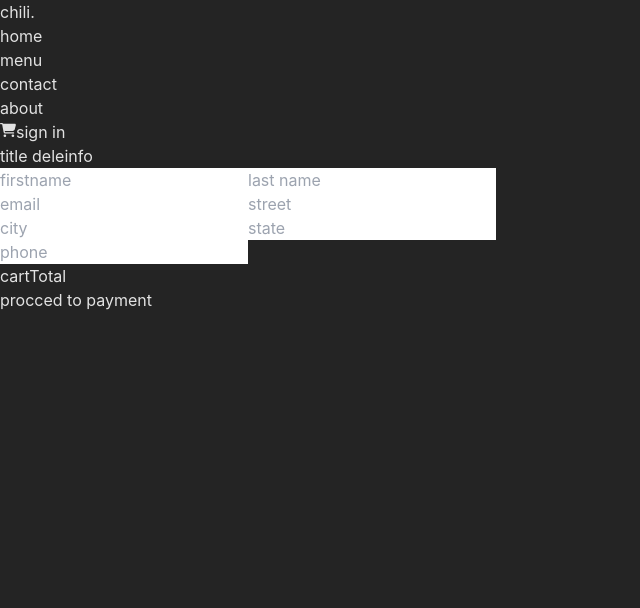
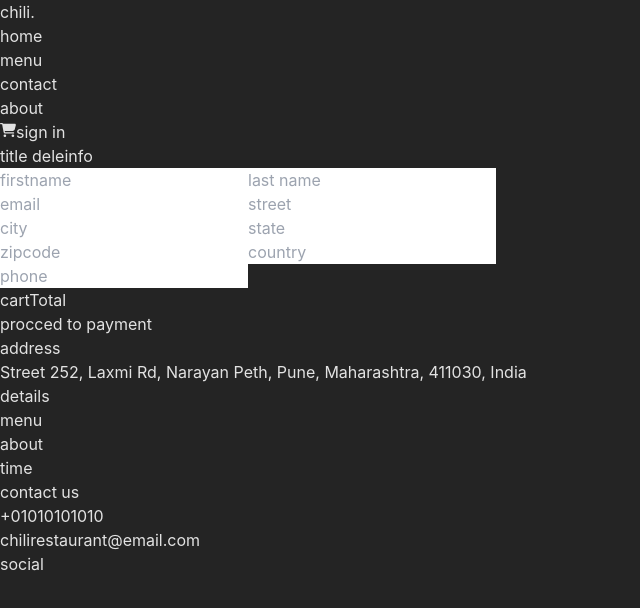
Before and after one commit to skehargit/Chili, a React (Vite) app: page /placeorder in a window 1280 px wide. Shown: the top 608 px of the page, without its empty margins (0-640 px from the left). Built offline with nearby package versions, Linux system fonts and the light colour scheme; no server answers.

Commit message:
design of profile section

```diff
--- a/src/App.jsx
+++ b/src/App.jsx
@@ -2,6 +2,7 @@ import { useState } from 'react'
 import Navbar from './componentes/Navbar'
 import { Outlet } from 'react-router-dom'
 import User from './componentes/User';
+import Footer from './componentes/Footer';
 
 function App() {
   const [showUser,setShowUser]=useState(false);
@@ -10,6 +11,7 @@ function App() {
       {showUser?<User setShowUser={setShowUser}/>:<></>}
       <Navbar setShowUser={setShowUser}/>
       <Outlet/>
+      <Footer/>
     </div>
   )
 }
--- a/src/componentes/FoodItem.jsx
+++ b/src/componentes/FoodItem.jsx
@@ -1,4 +1,4 @@
-import React, { useContext, useState } from 'react'
+import React, { useContext, useEffect, useState } from 'react'
 import { StoreContext } from '../context/StoreContext';
 import { FiPlus } from "react-icons/fi";
 import { FiMinus } from "react-icons/fi";
--- /dev/null
+++ b/src/componentes/Footer.jsx
@@ -0,0 +1,20 @@
+import React from 'react'
+
+const Footer = () => {
+  return (
+    <div className='py-5 bg-red-500 '>
+        <div>
+            <div>
+                <div className='flex gap-2'><div>address</div><p>
+Street 252, Laxmi Rd, Narayan Peth, Pune, Maharashtra, 411030, India</p></div>
+                <div className='flex gap-2'><p>details</p><div className='flex gap-2'><div>menu</div><div>about</div><div>time</div></div></div>
+                <div className='flex gap-2'><p>contact us</p><div className='flex gap-2'><p>+01010101010</p><p>chilirestaurant@email.com</p></div></div>
+                <div>social</div>
+            </div>
+            <div></div>
+        </div>
+    </div>
+  )
+}
+
+export default Footer
--- a/src/componentes/User.jsx
+++ b/src/componentes/User.jsx
@@ -33,6 +33,8 @@ function User({setShowUser}) {
         if(response.data.success){
             setToken(response.data.token);
             localStorage.setItem("token",response.data.token);
+            localStorage.setItem("name",response.data.data["name"])
+            localStorage.setItem("email",response.data.data["email"])
             setShowUser(false);
         }else{
             alert(response.data.message);
--- a/src/context/StoreContext.jsx
+++ b/src/context/StoreContext.jsx
@@ -3,8 +3,9 @@ import { createContext, useEffect, useState } from "react";
 import axios from 'axios'
 export const StoreContext=createContext(null);
 const StoreContextProvider=(props)=>{
-    const url="http://localhost:4000";
-    const [token,setToken]=useState("")
+    const url="https://chilibackend.onrender.com";
+    const [token,setToken]=useState("");
+    const [cntUndefined,setCntUndefined]=useState(0);
     const [cartItem,setCartItem]=useState({});
     const [foodList,setFoodList]=useState([]);
 
@@ -35,19 +36,23 @@ const StoreContextProvider=(props)=>{
         const response=await axios.post(url+"/api/cart/get",{},{headers:{token}});
         setCartItem(response.data.cartData)
     }
-
     const getTotalCartAmount=()=>{
         let totalAmount=0;
         for(const item in cartItem){
             if(cartItem[item]>0){
+                // console.log("item info",item,cartItem[item],'-')
+
                 let itemInfo=foodList.find((product)=>product._id===item);
-                totalAmount+=(itemInfo.price * cartItem[item]);
-                // console.log(itemInfo,item)
+                // console.log(itemInfo,"inf-o")
+                if(!itemInfo==undefined){
+                    totalAmount+=(itemInfo.price * cartItem[item]);
+                }
             }
 
         }
         return totalAmount;
     }
+
 
     useEffect(()=>{
 
@@ -70,7 +75,7 @@ const StoreContextProvider=(props)=>{
         getTotalCartAmount,
         url,
         token,
-        setToken
+        setToken,
     }
     return (
         <StoreContext.Provider value={contextValue}>
--- a/src/main.jsx
+++ b/src/main.jsx
@@ -8,6 +8,7 @@ import Cart from "./pages/cart/Cart.jsx";
 import PlaceOrder from "./pages/placeOrder/PlaceOrder.jsx";
 import PageNotFound from "./pages/pageNotFound/PageNotFound.jsx";
 import StoreContextProvider from "./context/StoreContext.jsx";
+import Profile from "./pages/profile/Profile.jsx";
 
 ReactDOM.createRoot(document.getElementById("root")).render(
   <React.StrictMode>
@@ -16,6 +17,7 @@ ReactDOM.createRoot(document.getElementById("root")).render(
         <Routes>
           <Route path="/" element={<App />}>
             <Route path="" element={<Home />}></Route>
+            <Route path="profile" element={<Profile/>}></Route>
             <Route path="cart" element={<Cart />}></Route>
             <Route path="placeorder" element={<PlaceOrder />}></Route>
             <Route path="*" element={<PageNotFound />}></Route>
--- a/src/pages/home/homePageComponents/HowTo.jsx
+++ b/src/pages/home/homePageComponents/HowTo.jsx
@@ -5,7 +5,7 @@ import { GiNothingToSay } from "react-icons/gi";
 import { IoExtensionPuzzle } from "react-icons/io5";
 function HowTo() {
   return (
-    <div className='h-screen relative w-full overflow-hidden'>
+    <div className='h-fit relative w-full overflow-hidden'>
         <div className='relative z-[2] bg-zinc-900 w-full h-fit py-10 flex flex-col items-center justify-center'>
             <h3 className='text-4xl font-semibold'>HOW TO</h3>
             <div className='flex grid grid-cols-4 max-[500px]:grid-cols-2'>
--- a/src/pages/placeOrder/PlaceOrder.jsx
+++ b/src/pages/placeOrder/PlaceOrder.jsx
@@ -1,31 +1,59 @@
-import React from "react";
+import React, { useContext, useEffect, useState } from "react";
+import { StoreContext } from "../../context/StoreContext";
+import axios from "axios";
 
 function PlaceOrder() {
+  const {getTotalCartAmount,token,foodList,cartItems,url}=useContext(StoreContext);
+  const [data,setData]=useState({
+    firstName:"",
+    lastName:"",
+    email:"",
+    street:"",
+    city:"",
+    state:"",
+    zipcode:"",
+    country:"",
+    phone:""
+  })
+
+  const onChangeHandler = (event)=>{
+    const name= event.target.name;
+    const value=event.target.value;
+    setData(data=>({...data,[name]:value}));
+  }
+
+  const placeOrder=async(event)=>{
+    event.preventDefault();
+  }
   return (
     <div className="pt-10">
-      <form action="">
+      <form onSubmit={placeOrder} action="">
        <div> <div>
           <p>title deleinfo</p>
           <p></p>
         </div>
         <div>
-          <input type="text" placeholder="firstname" />
-          <input type="text" placeholder="last name" />
+          <input name="firstName" value={data.firstName} onChange={onChangeHandler}  type="text" placeholder="firstname" />
+          <input name="lastname" value={data.lastName} onChange={onChangeHandler} type="text" placeholder="last name" />
         </div>
         <div>
-          <input type="email" placeholder="email" />
-          <input type="text" placeholder="street" />
+          <input name="email" value={data.email} onChange={onChangeHandler} type="email" placeholder="email" />
+          <input name="street" value={data.street} onChange={onChangeHandler} type="text" placeholder="street" />
         </div>
         <div>
-          <input type="text" placeholder="city" />
-          <input type="text" placeholder="state" />
+          <input name="city" value={data.city} onChange={onChangeHandler} type="text" placeholder="city" />
+          <input name="state" value={data.state} onChange={onChangeHandler} type="text" placeholder="state" />
         </div>
-        <input type="text" placeholder="phone" /></div>
+        <div>
+          <input name="zipcode" value={data.zipcode} onChange={onChangeHandler} type="text" placeholder="zipcode" />
+          <input name="country" value={data.country} onChange={onChangeHandler} type="text" placeholder="country" />
+        </div>
+        <input name="phone" value={data.phone} onChange={onChangeHandler} type="text" placeholder="phone" /></div>
         <div>
           <p>cartTotal</p>
         </div>
 
-        <button>procced to payment</button>
+        <button type="submit">procced to payment</button>
       </form>
     </div>
   );
--- /dev/null
+++ b/src/pages/profile/Profile.jsx
@@ -0,0 +1,41 @@
+import React from 'react'
+import { useEffect } from 'react';
+import { useState } from 'react'
+import axios from 'axios';
+const Profile = () => {
+  const [name,setName]=useState('');
+  const [email,setEmail]=useState('');
+  const [imgurl,setImgurl]=useState('');
+
+  // const navigate=useNavigate();
+  // const logout=()=>{
+  //   localStorage.removeItem("token");
+  //   setToken("");
+  //   navigate("/");
+
+  // }
+  useEffect(()=>{
+    // if(!localStorage.getItem("tudu"))console.log("nothing")
+    setName(localStorage.getItem("name"));
+    setEmail(localStorage.getItem("email"));
+  });
+  return (
+    <div className='pt-10 min-h-screen'>
+        <h2 className='text-2xl font-semibold capitalize border-b border-zinc-700 p-3'>my profile</h2>
+        <div className='flex h-fit gap-5 p-3 border-b border-zinc-700'>
+            <div className='h-[60px] w-[60px] rounded-full overflow-hidden'><img src={`https://ui-avatars.com/api/?name=${name}`} alt="" /></div>
+            <div className='flex flex-col font-semibold text-xl justify-between'><h3>{name}</h3><h3>{email}</h3></div>
+        </div>
+        <div>
+            <div  className='text-lg font-semibold capitalize border-b border-zinc-700 p-3'>Logout</div>
+            <div className='text-lg font-semibold capitalize border-b border-zinc-700 p-3'>my cart</div>
+            <div className='text-lg font-semibold capitalize border-b border-zinc-700 p-3'>my orders</div>
+            <div className='text-lg font-semibold capitalize border-b border-zinc-700 p-3'>Shipping Address</div>
+            <div className='text-lg font-semibold capitalize border-b border-zinc-700 p-3'>Settings</div>
+
+        </div>
+    </div>
+  )
+}
+
+export default Profile
```
Also changed, not shown: src/componentes/Navbar.jsx (+19 -9 lines), src/pages/cart/Cart.jsx (+33 -12 lines).
